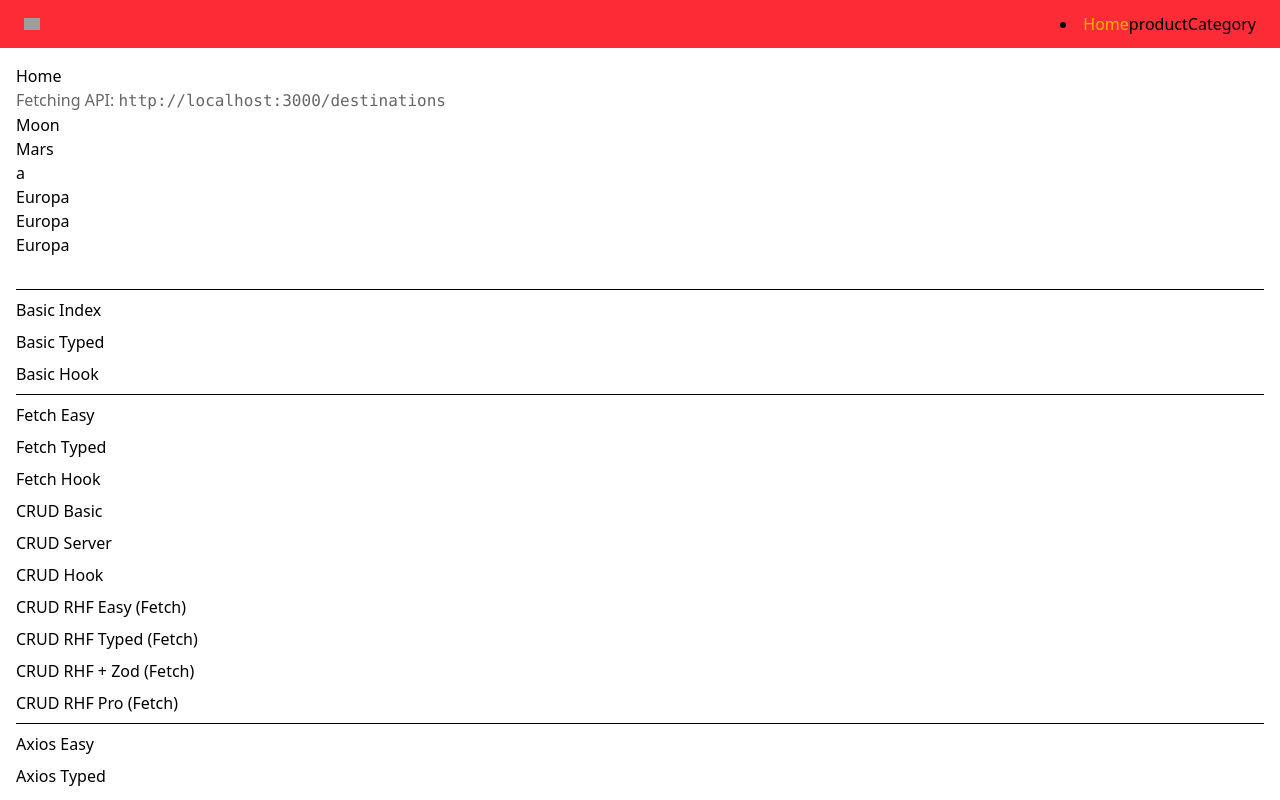
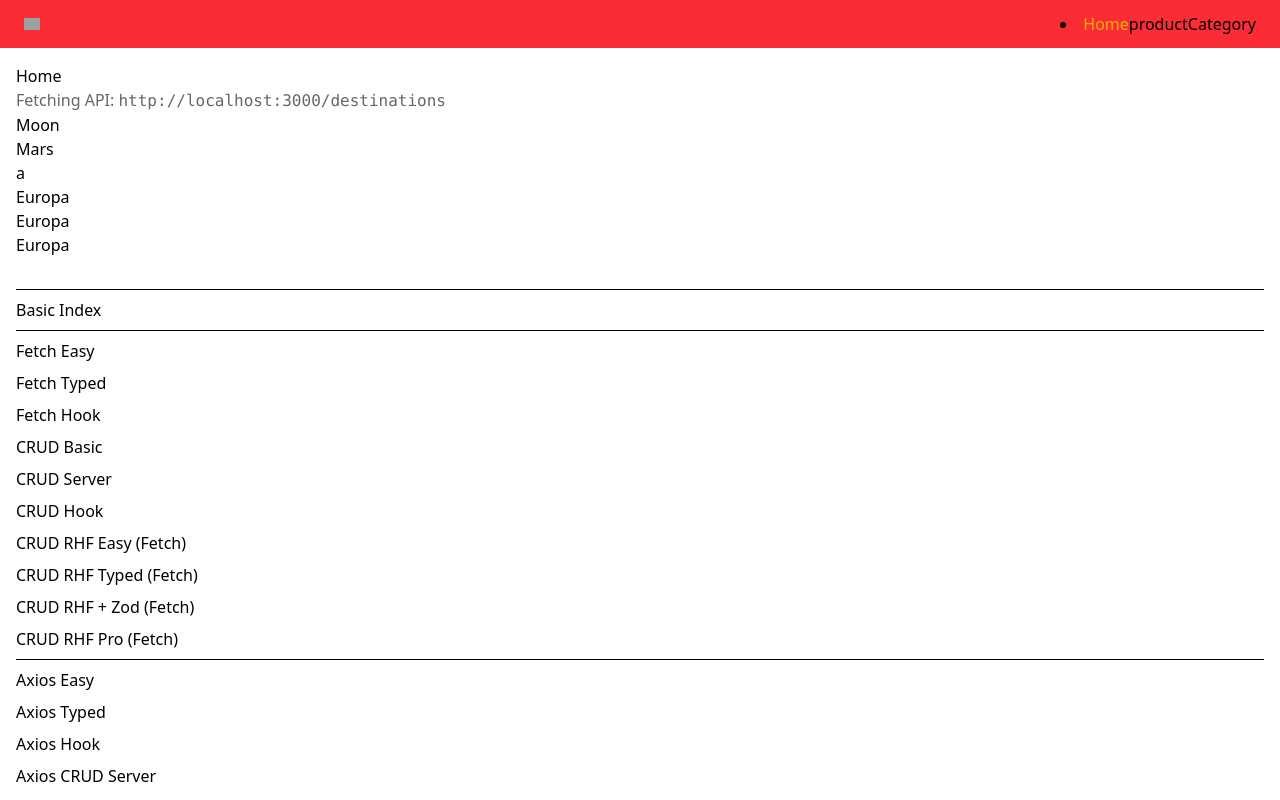
Before and after one commit to FanX0/react-ts-basic, a React (Vite) app: page / in a window 1280 px wide. Shown: the top 800 px of the page. Built offline with nearby package versions, Linux system fonts and the light colour scheme; data requests are answered from the project's data file; grey boxes are pictures that could not be loaded.

Commit message:
chore: update App.jsx links/navigation

```diff
--- a/src/App.jsx
+++ b/src/App.jsx
@@ -11,8 +11,6 @@ function App() {
 
         <hr />
         <Link to="/basic">Basic Index</Link>
-        <Link to="/basic/state">Basic Typed</Link>
-        <Link to="/basic/props">Basic Hook</Link>
         <hr/>
          <Link to="/fetch-basic">Fetch Easy</Link>
         <Link to="/fetch-typed">Fetch Typed</Link>
```
